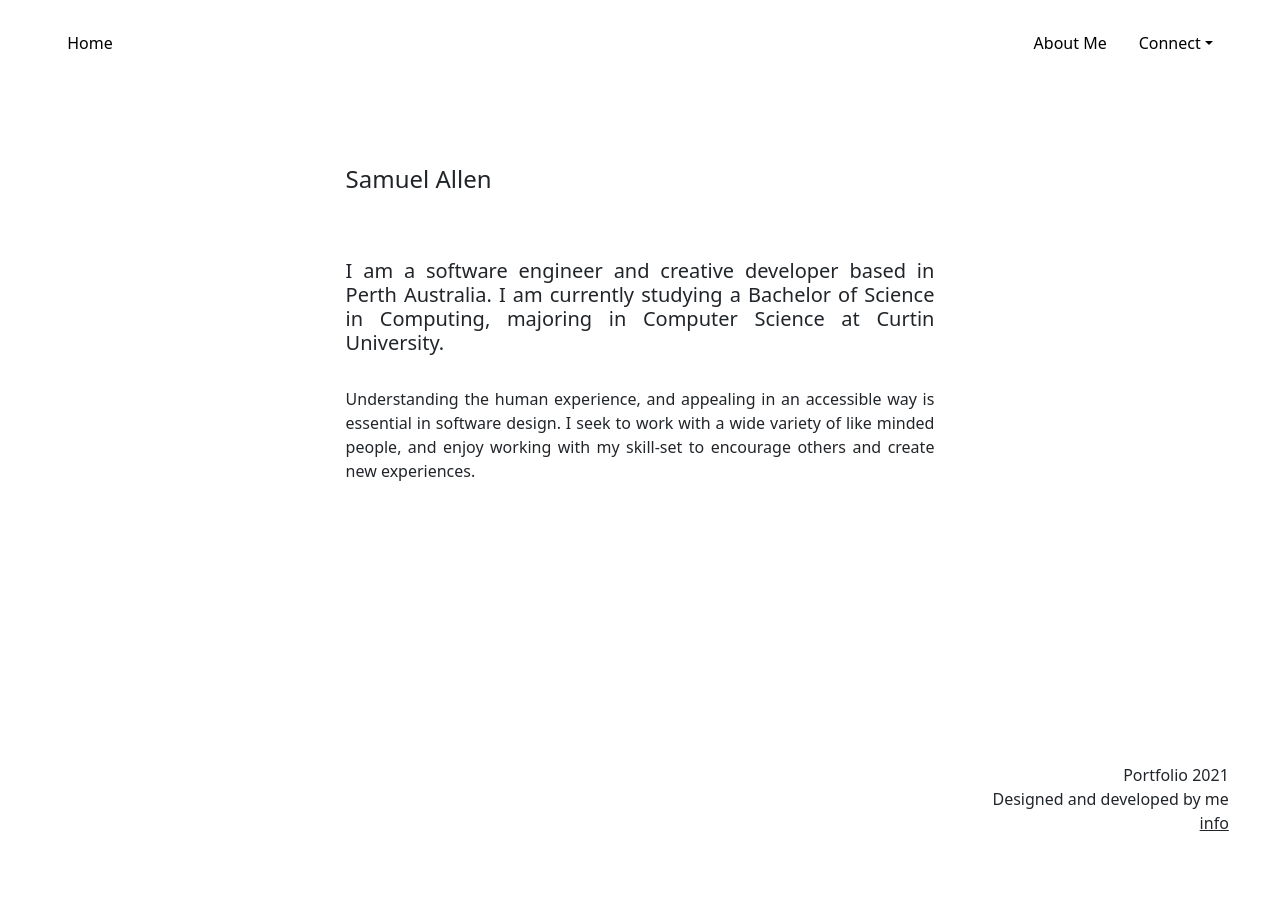
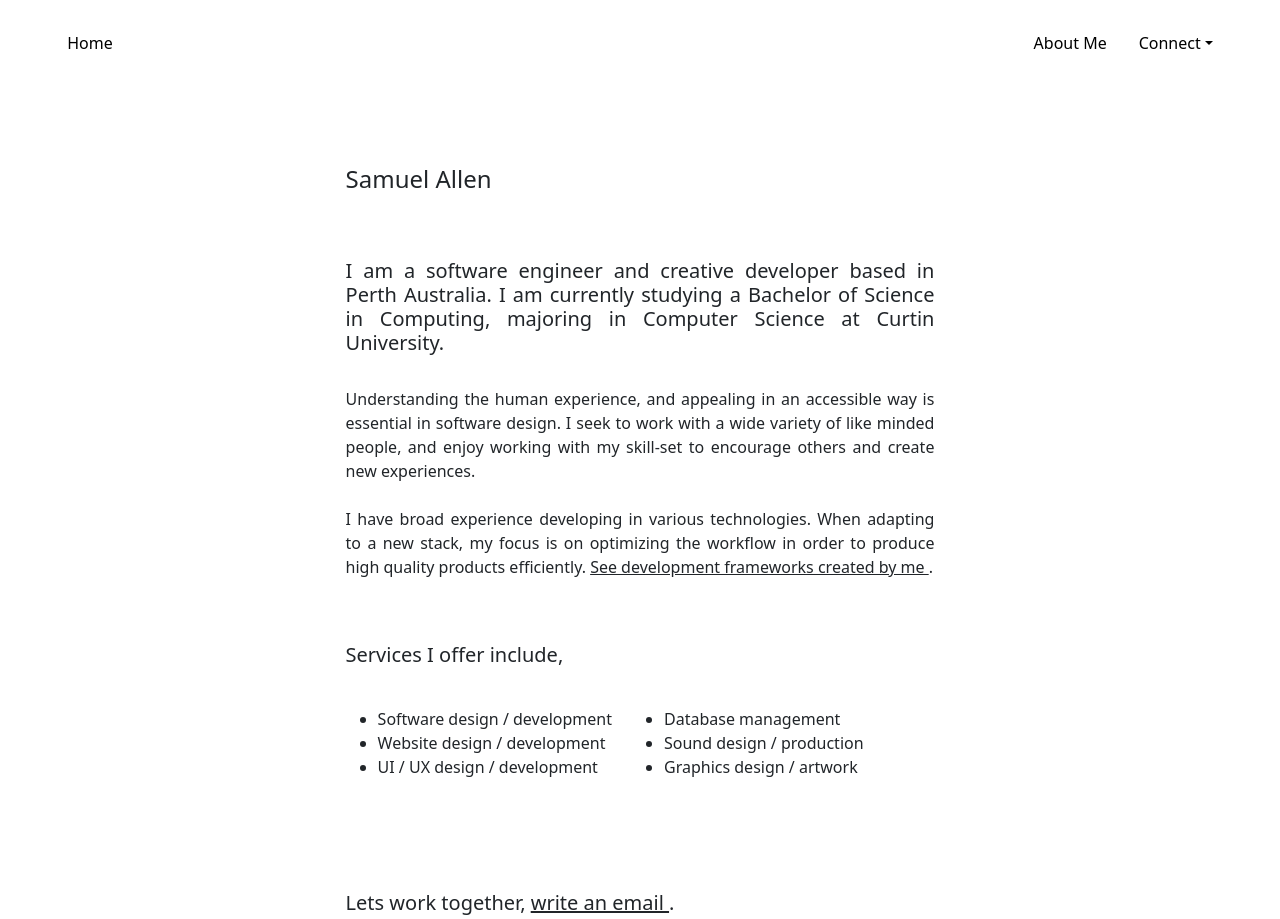
Before and after one commit to Sam-Allen-Dev/Portfolio-Website, a plain HTML site: page aboutMe.html in a window 1280 px wide. Shown: the top 919 px of the page. Drawn offline with nearby package versions, Linux system fonts and the light colour scheme.

Commit message:
Improved about me page

```diff
--- a/StyleSheets/style.css
+++ b/StyleSheets/style.css
@@ -11,13 +11,14 @@ html
   padding: 2% 4% 2% 4%;
   margin: 0%;
 }
-@media only screen and (max-width : 320px)
+
+ul
 {
-  :root
-  {
-    --centerPaneWidth: 50%;
-  }
+  columns: 2;
+  -webkit-columns: 2;
+  -moz-columns: 2;
 }
+
 .ContentWrapper
 {
   display: flex;
--- a/aboutMe.html
+++ b/aboutMe.html
@@ -54,10 +54,52 @@
           Understanding the human experience, and appealing in an accessible way is essential in software design.
           I seek to work with a wide variety of like minded people, and enjoy working with my skill-set to encourage others and create new experiences.
 
+          <br><br>
 
+          I have broad experience developing in various technologies.
+          When adapting to a new stack, my focus is on optimizing the workflow in order to produce high quality products efficiently.
+
+          <a href="#" class="link-dark" target=”_blank”>
+            See development frameworks created by me
+          </a>
+          .
         </p>
+        <h5>
+          <br><br>
+          Services I offer include,
+          <br><br>
+        </h5>
+        <p>
+          <ul>
+            <li>
+              Software design / development
+            </li>
+            <li>
+              Website design / development
+            </li>
+            <li>
+              UI / UX design / development
+            </li>
+            <li>
+            Database management
+            </li>
+            <li>
+              Sound design / production
+            </li>
+            <li>
+              Graphics design / artwork
+            </li>
+          </ul>
+        </p>
+        <h5>
+          <br><br><br><br>
+          Lets work together,
+          <a href="#" class="link-dark" target=”_blank”>
+            write an email
+          </a>
+          .
+        </h5>
 
-        <br><br><br>
       </div>
     </div>
 
```
Also changed, not shown: index.html (+1 -1 lines).
